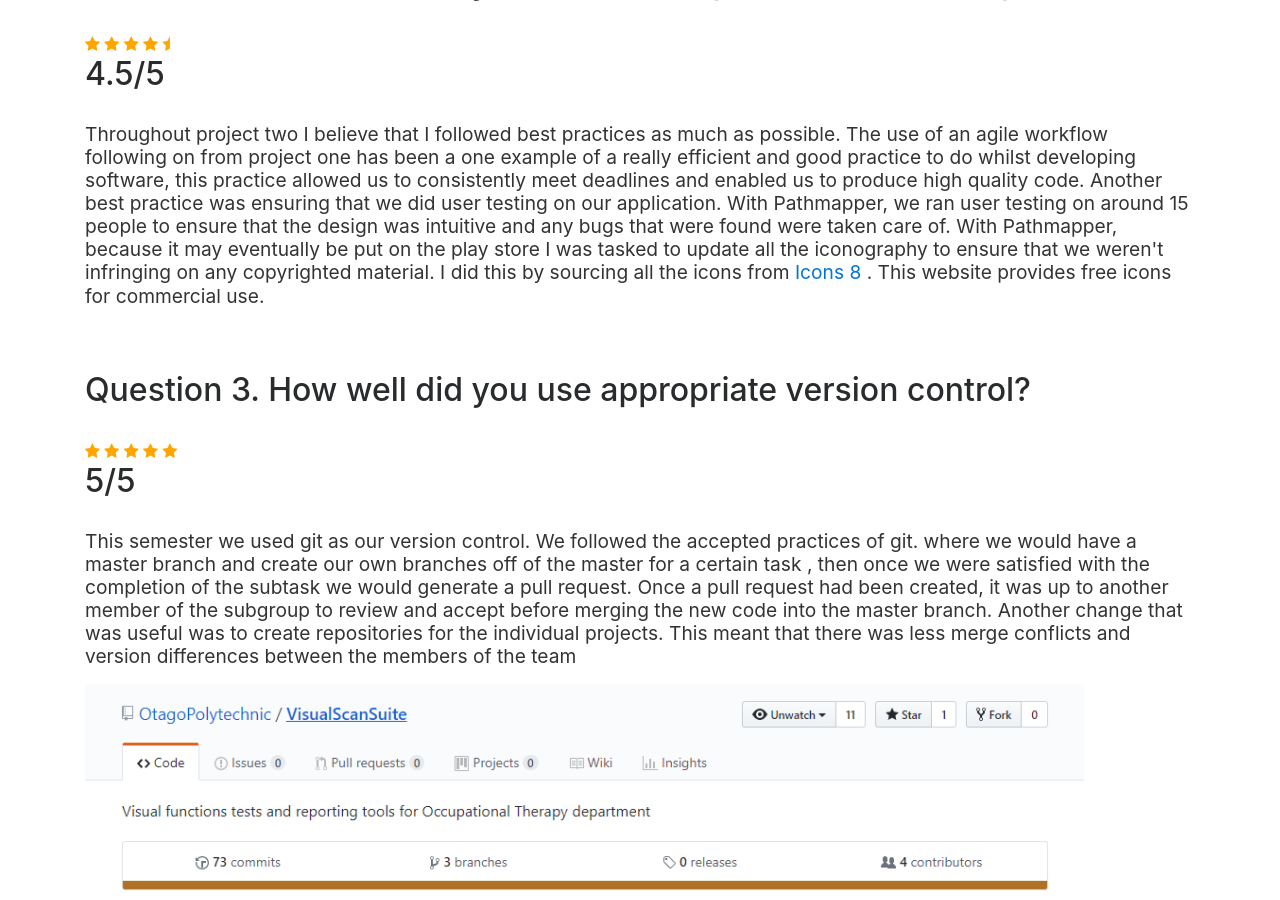
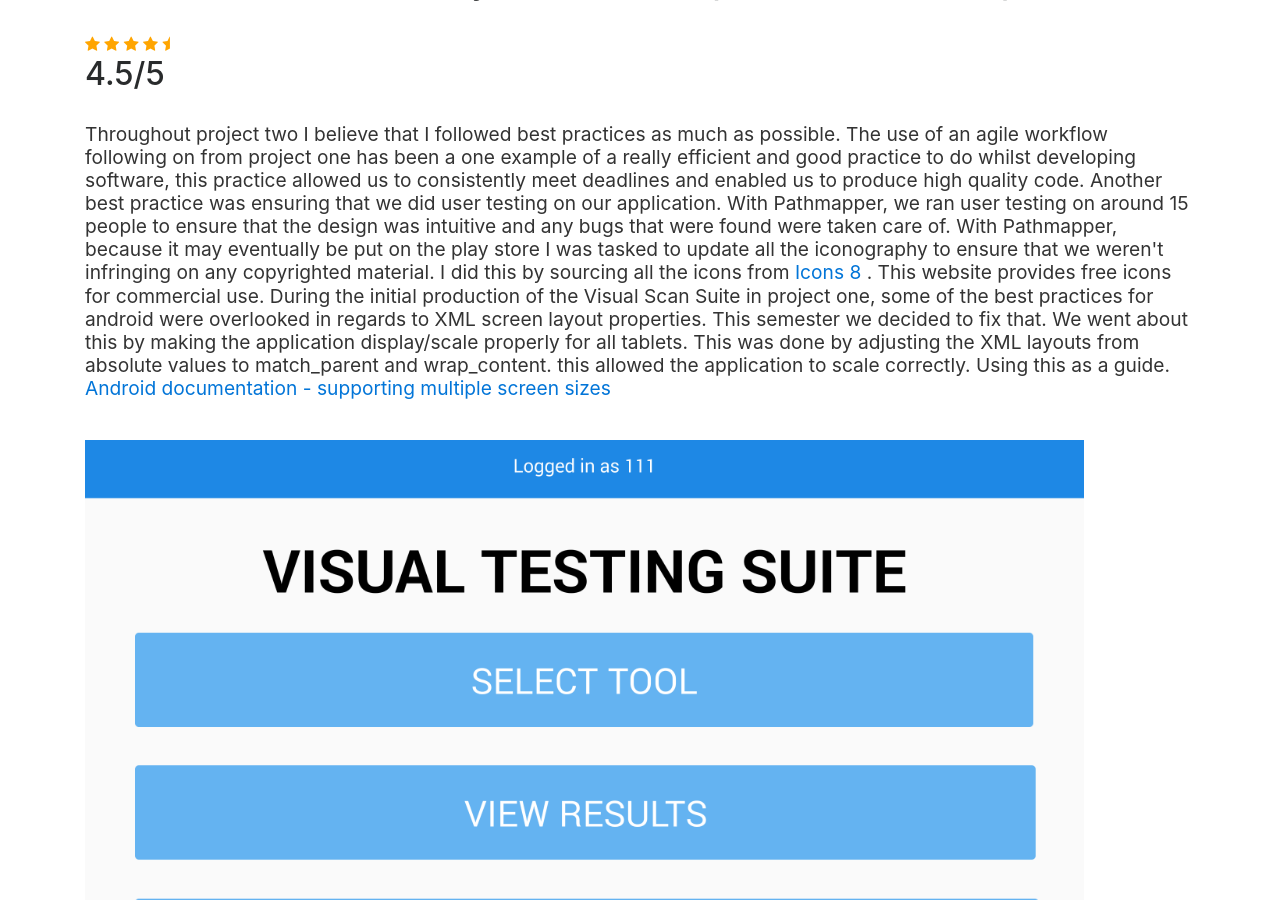
Before and after one commit to aberhjk1/aberhjk1.github.io, a Jekyll site: the page built from selfreview.html, in a window 1280 px wide and 900 px high, scrolled down 7690 px. Built offline with Jekyll 4.4.1, drawn with Linux system fonts in a browser that asks for light colours; nearby versions of some CDN libraries.

Commit message:
Update selfreview.html

```diff
--- a/selfreview.html
+++ b/selfreview.html
@@ -166,7 +166,14 @@ Coming from a managerial background I have had alot of practice in dealing with
 
    With Pathmapper, because it may eventually be put on the play store I was tasked to update all the iconography to ensure that we weren't infringing on
    any copyrighted material. I did this by sourcing all the icons from <a href="www.icons8.com"> Icons 8 </a>. This website provides free icons for commercial use.
+
+   During the initial production of the Visual Scan Suite in project one, some of the best practices for android were overlooked in regards to XML screen layout properties. This semester we decided to fix that.
+   We went about this by making the application display/scale properly for all tablets. This was done by adjusting the XML layouts from absolute values to match_parent and wrap_content. this allowed the application to scale correctly.
+   Using this as a guide. <a href="https://developer.android.com/training/multiscreen/screensizes.html">Android documentation - supporting multiple screen sizes</a>
    </p>
+<br>
+<img src="EvidenceImages/visscanfrontpage.png" alt="Visual Scan Front Page" width="90%"></img><br>
+
 <br>
 
 <br>
```
